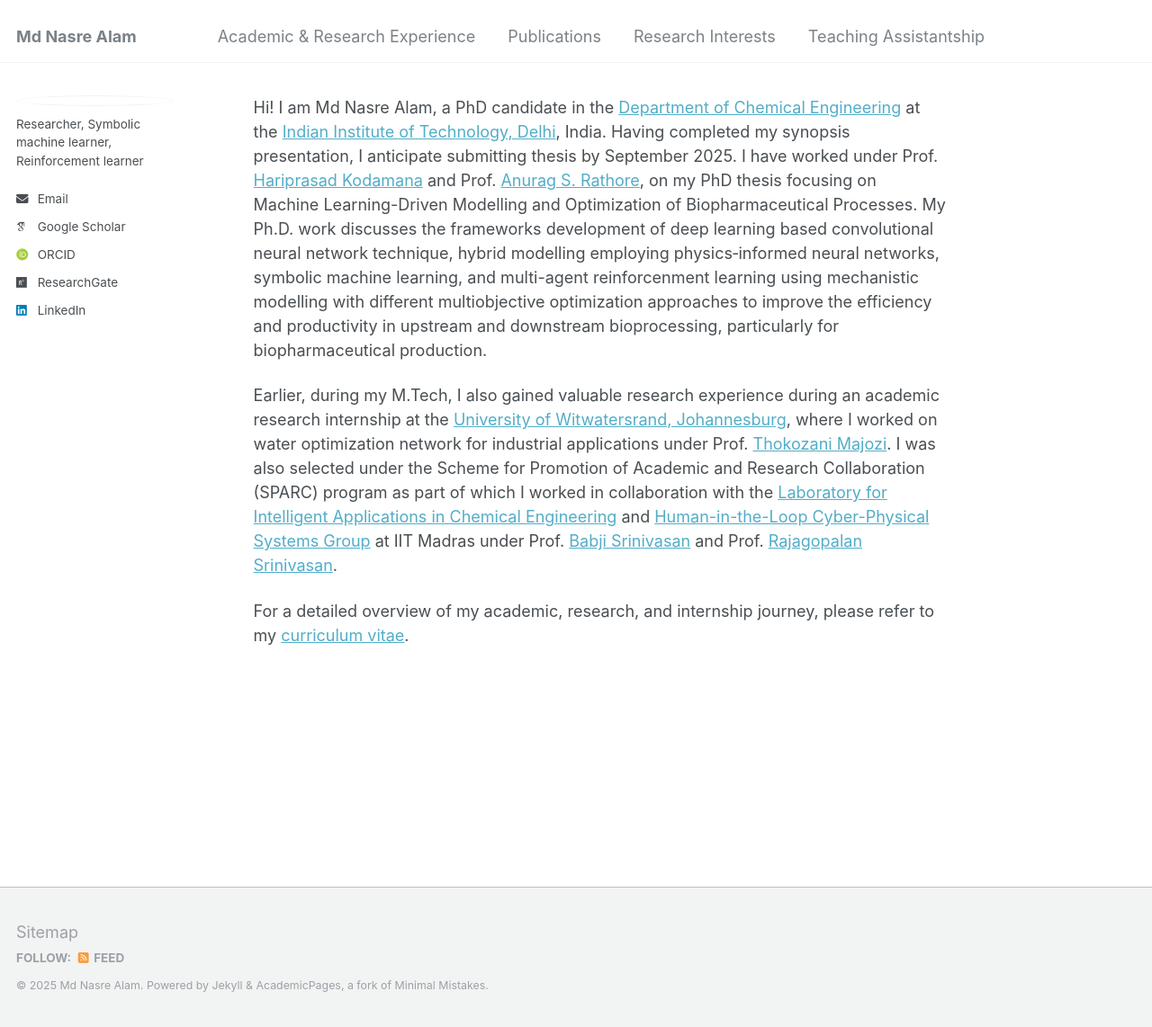
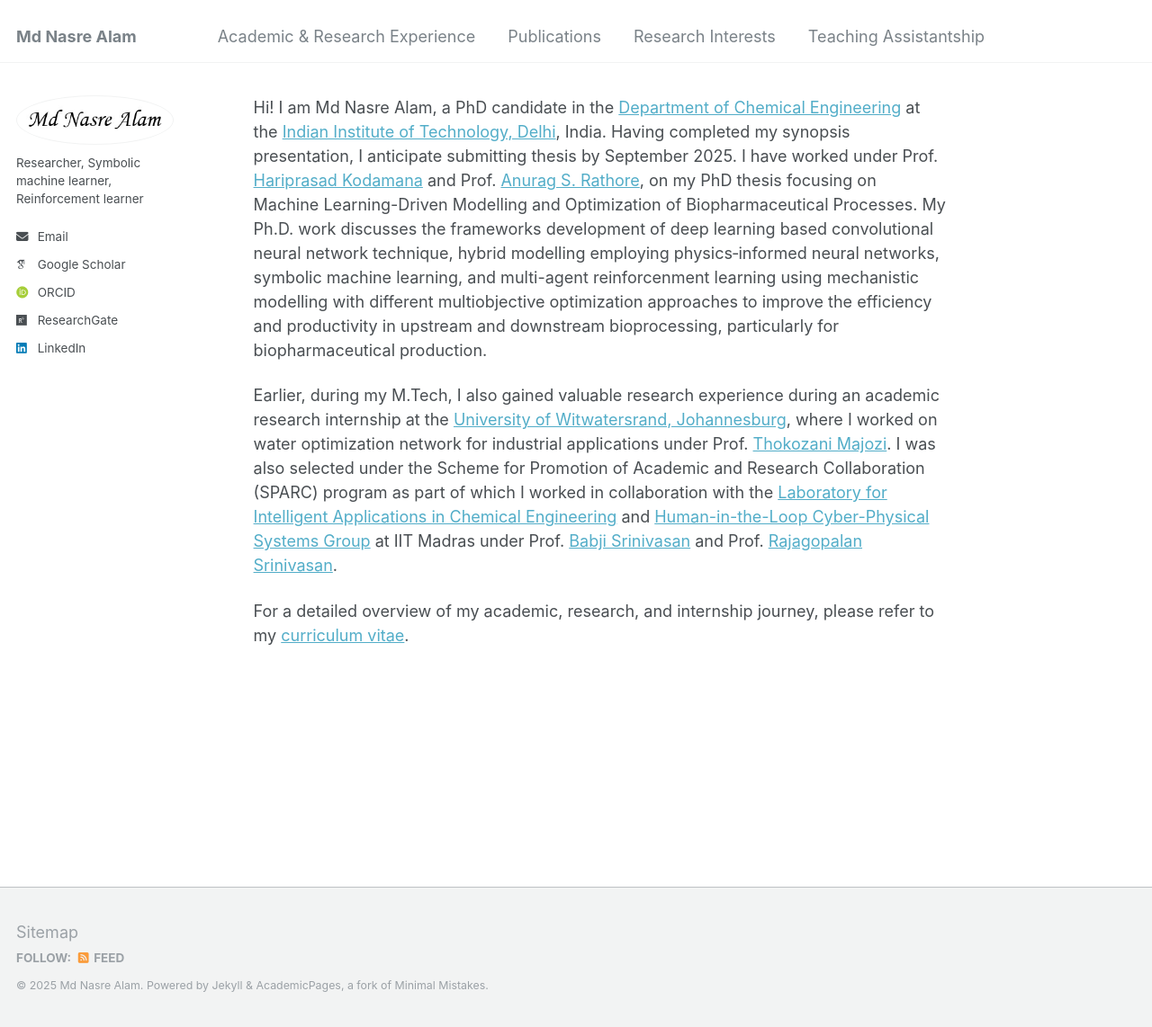
Before and after one commit to mdnasreiit/mdnasreiit.github.io, a Jekyll site: the page built from _pages/about.md, in a window 1280 px wide and 1142 px high. Shown: the whole window at 90% size. Built offline with Jekyll 4.4.1, drawn with Linux system fonts in a browser that asks for light colours; some web fonts are replaced.

Commit message:
Update _config.yml

```diff
--- a/_config.yml
+++ b/_config.yml
@@ -21,7 +21,7 @@ repository               : "mdnasreiit/mdnasreiit.github.io/"
 #               Additional customization can be done by editing /_includes/author-profile.html
 author:
   # Biographic information
-  avatar           : "MNA1.jpeg"
+  avatar           : "MNA2.png"
   #name            :  "Md. Nasre Alam"
   pronouns         : # example: "he/him"
   bio              : "Researcher, Symbolic machine learner, Reinforcement learner"
```
